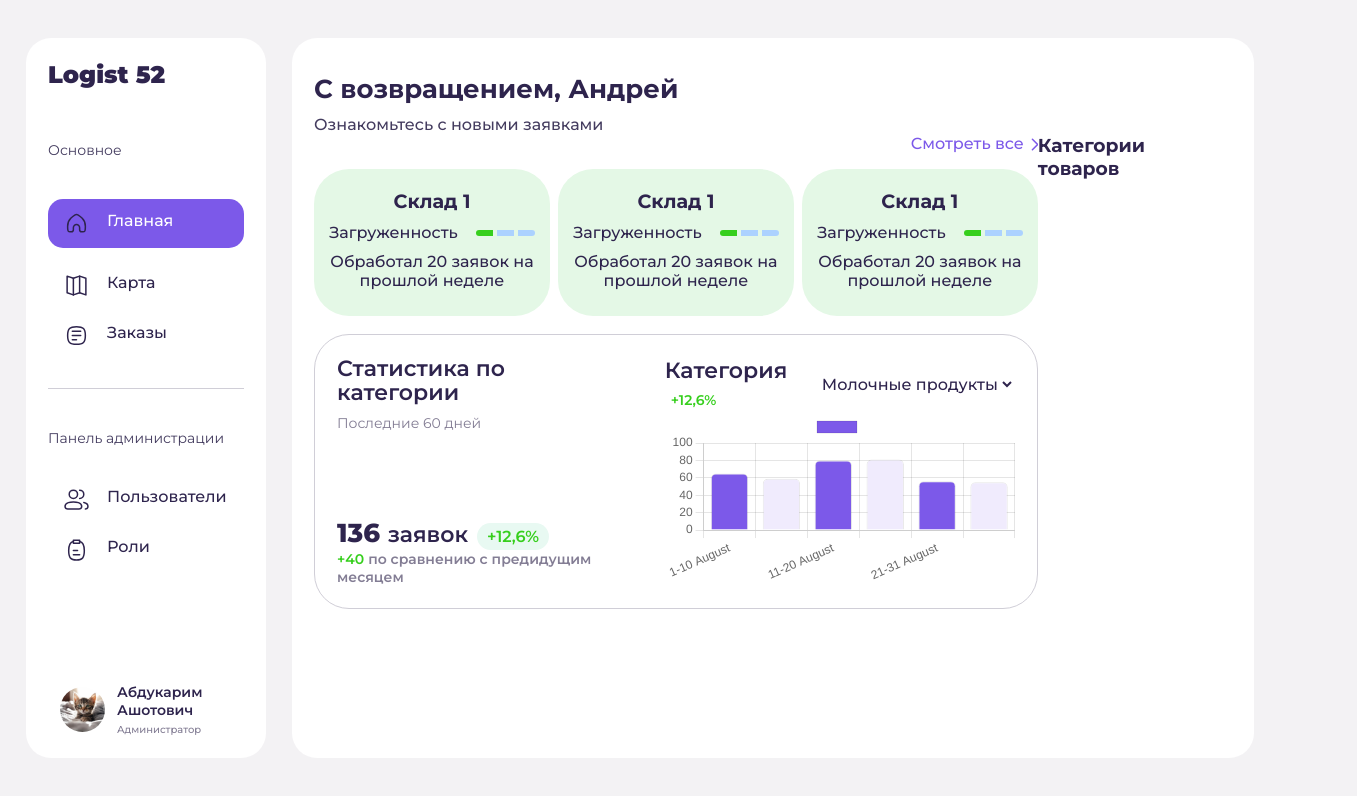
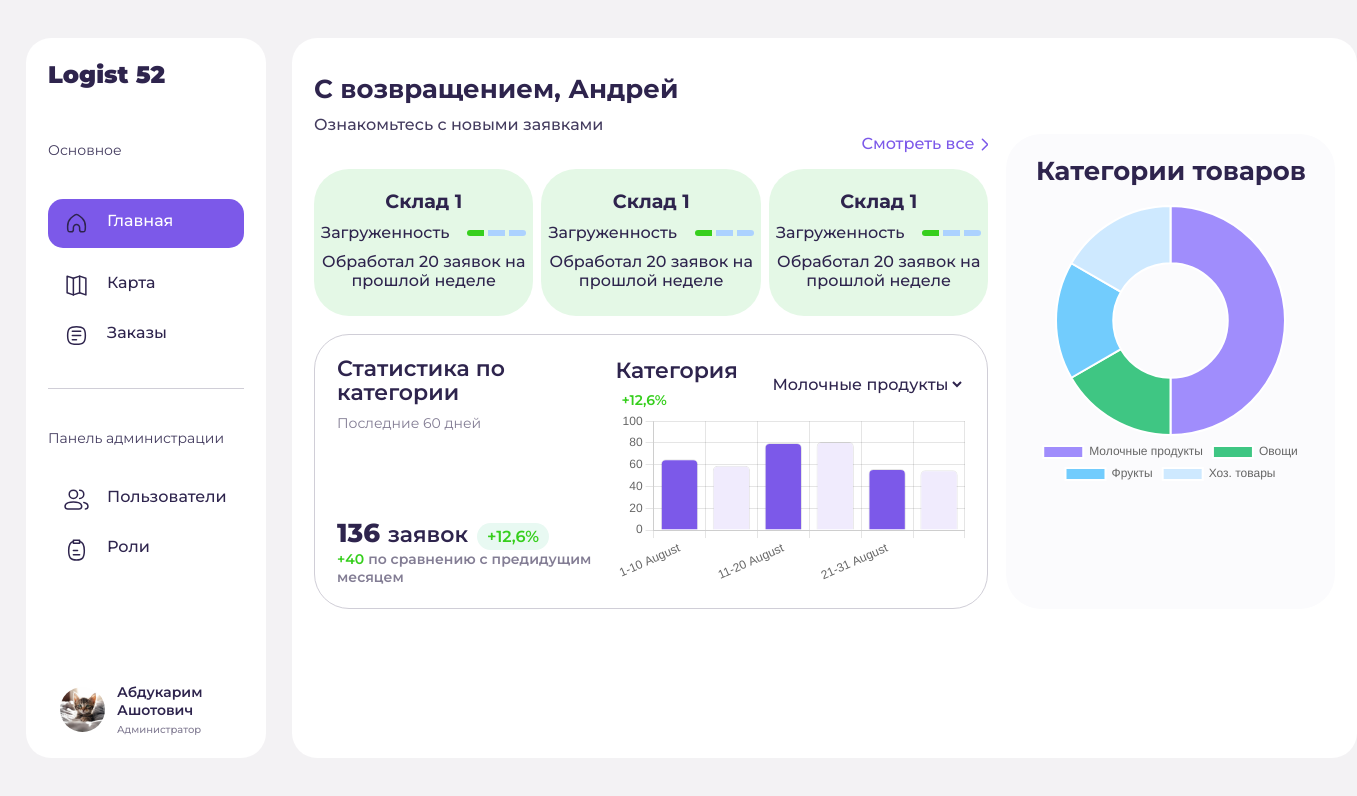
Before and after one commit to NikitaKrylov/HackatonSpring, a SvelteKit app in the folder frontend/: page /dashboard in a window 1280 px wide. Shown: the top 796 px of the page, 1357 px wide, since content can reach past the window. Built offline with nearby package versions, Linux system fonts and the light colour scheme; a web font is replaced by a local one.

Commit message:
right-diogram

```diff
--- a/frontend/src/routes/dashboard/Main/Categories/Categories.svelte
+++ b/frontend/src/routes/dashboard/Main/Categories/Categories.svelte
@@ -1,7 +1,73 @@
-<script lang="ts"></script>
+<script lang="ts">
+    import Chart from 'chart.js/auto';
+    import { onMount } from "svelte";
+
+    let ctx: HTMLCanvasElement;
+    let labels = [
+        'Молочные продукты',
+        'Овощи',
+        'Фрукты',
+        'Хоз. товары',
+    ]
+
+    onMount( async () => {
+        var myChart = new Chart(ctx, {
+        type: 'doughnut',
+        data: {
+            labels: labels,
+            datasets: [{
+                data: [3, 1, 1, 1],
+                backgroundColor: [
+                'rgba(160, 141, 252)',
+                'rgba(63, 198, 131, 1)',
+                'rgba(114, 204, 253, 1)',
+                'rgba(206, 233, 255, 1)'
+                ],
+                hoverOffset: 4
+            }]
+        },
+        options: {
+            responsive: true,
+            plugins: {
+                legend: {
+                    position: 'bottom',
+                },
+                title: {
+                    display: false,
+                    text: ''
+                }
+            }
+        },
+    });
+    });
+
+</script>
 
 <section>
     <h3>Категории товаров</h3>
+    <div>
+        <canvas id="myChart" bind:this={ctx}></canvas>
+    </div>
 </section>
 
-<style lang="scss"></style>
+<style lang="scss">
+    section {
+        text-align: center;
+        flex: 1;
+        background-color: var(--dark-blue-10);
+        border-radius: 35px;
+        padding: 22px;
+
+        h3{
+            font-weight: 700;
+            font-size: 26px;
+            line-height: 31px;
+            margin-bottom: 18px;
+        }
+
+        div {
+            margin: 0 auto 18px;
+            width: 285px;
+        }
+    }
+</style>
--- a/frontend/src/routes/dashboard/Main/Main.svelte
+++ b/frontend/src/routes/dashboard/Main/Main.svelte
@@ -37,5 +37,6 @@
     .wrapper{
         display: flex;
         justify-content: space-between;
+        gap: 18px;
     }
 </style>
--- a/frontend/src/routes/dashboard/Main/Statistics/MainStatistic.svelte
+++ b/frontend/src/routes/dashboard/Main/Statistics/MainStatistic.svelte
@@ -12,7 +12,7 @@
 <style lang="scss">
     main{
         margin-top: 18px;
-        max-width: 740px;
+        max-width: 100%;
         padding: 22px;
         border: 1px solid var(--dark-blue-50);
         border-radius: 35px;
--- a/frontend/src/routes/dashboard/Main/Statistics/RightBlock.svelte
+++ b/frontend/src/routes/dashboard/Main/Statistics/RightBlock.svelte
@@ -43,6 +43,15 @@
             scales: {
                 y: {
                     beginAtZero: true
+                }
+            },
+            plugins: {
+                legend: {
+                    display: false,
+                },
+                title: {
+                    display: false,
+                    text: ''
                 }
             }
         }
--- a/frontend/src/routes/dashboard/Main/Stores.svelte
+++ b/frontend/src/routes/dashboard/Main/Stores.svelte
@@ -14,7 +14,7 @@
 
 <style lang="scss">
     section{
-        max-width: 740px;
+        max-width: 100%;
         text-align: right;
 
         button {
```
